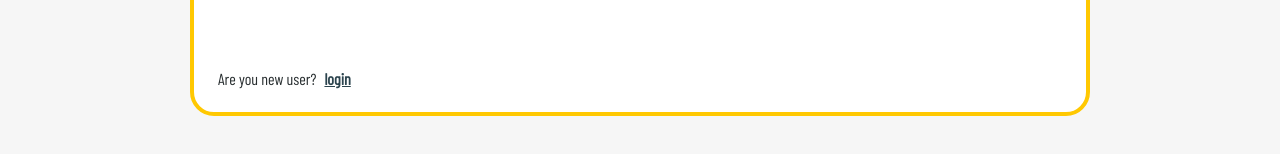
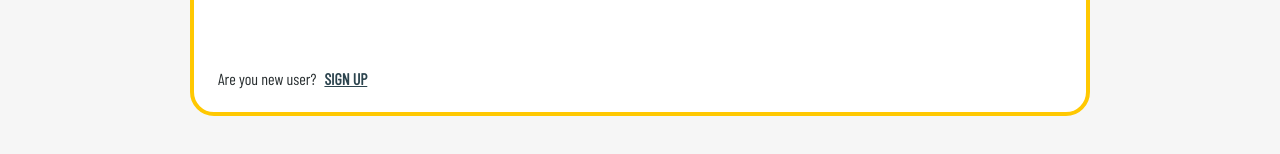
Before and after one commit to monika1127/PlannerApp, a React (Create React App) app: page /login in a window 1280 px wide. Shown: the part 486-640 px from the top of the page. Built offline with nearby package versions, Linux system fonts and the light colour scheme.

Commit message:
login and signin fixed

```diff
--- a/src/Components/Form/UserRegistrationForm.js
+++ b/src/Components/Form/UserRegistrationForm.js
@@ -54,10 +54,10 @@ class UserRegistrationForm extends Component {
             <div className="register__reference">
               <div>Are you new user?</div>
               <Link
-                to={`/${this.props.type}`}
+                to={`/${this.props.type === 'login' ? 'signup' : 'login'}`}
                 className="register__reference--link"
               >
-                {this.props.type}
+                {this.props.type === 'login' ? 'SIGN UP' : 'LOGIN'}
               </Link>
             </div>
           </div>
```
